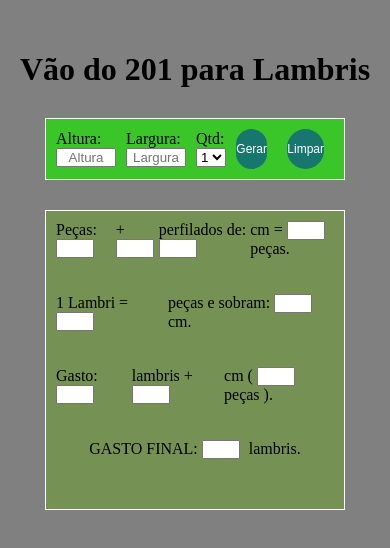
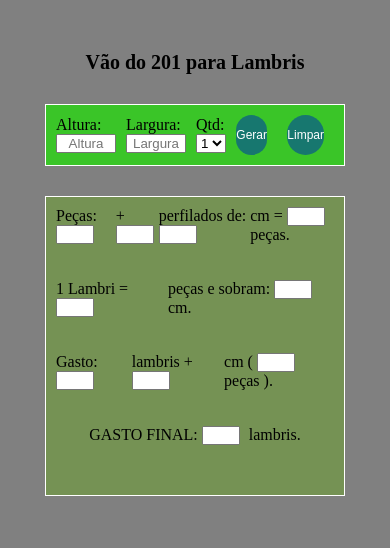
Before and after one commit to Rick-Pacheco/porta-de-lambri, a plain HTML site: page index.html in a window 390 px wide. Drawn offline with Linux system fonts and the light colour scheme.

Commit message:
alteraçao no h1

```diff
--- a/style.css
+++ b/style.css
@@ -118,4 +118,12 @@ input::-webkit-inner-spin-button {
 
     }
 
+    h1{
+        font-size: 20px;
+        width: 300px;
+        display: flex;
+        align-items: center;
+        justify-content: center;
+    }
+
 }
```
